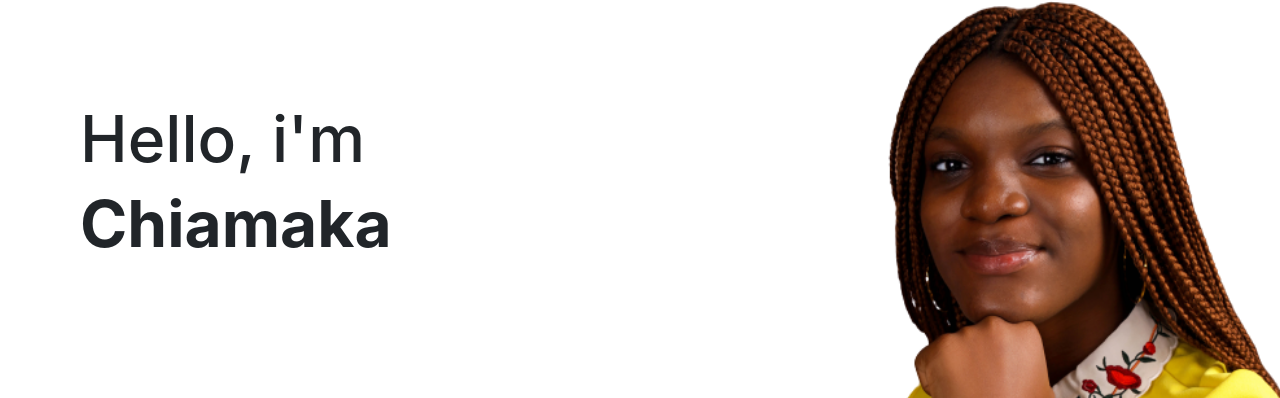
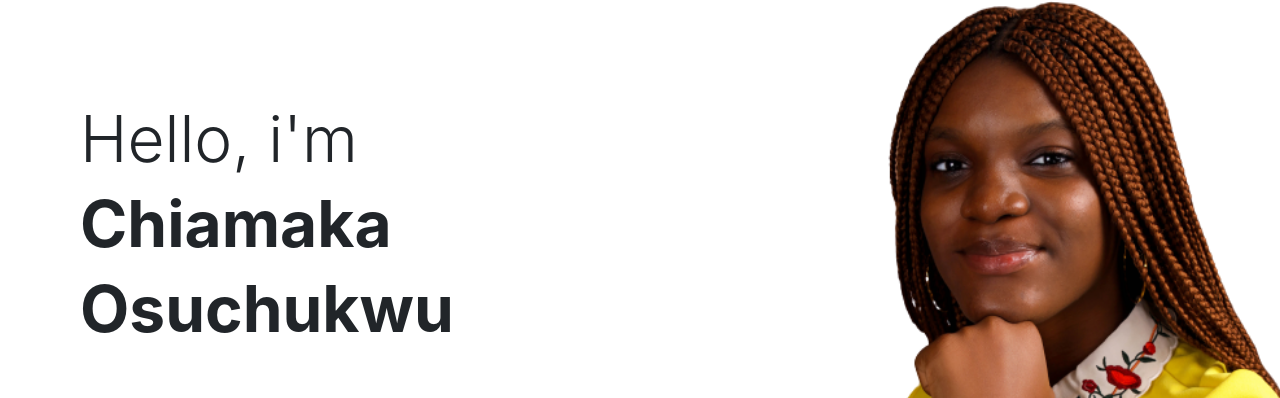
Before and after one commit to oyeolamilekan/chiamaka, a React (Create React App) app: page / in a window 1280 px wide. Shown: the part 157-555 px from the top of the page. Built offline with nearby package versions, Linux system fonts and the light colour scheme.

Commit message:
user font

```diff
--- a/src/pages/index.js
+++ b/src/pages/index.js
@@ -15,11 +15,16 @@ export default function Index() {
       <div className="jumbo__picture">
         <div className="introduction-text">
           <Fade top>
-            <h1>Hello, i'm</h1>
+            <h1 className="font-weight-light">Hello, i'm</h1>
           </Fade>
           <Fade bottom>
             <h1>
               <b>Chiamaka</b>
+            </h1>
+            <h1>
+              <b>
+              Osuchukwu
+              </b>
             </h1>
             {/* <h1 className="underline-title">and I am happy to have you here!</h1> */}
           </Fade>
```
